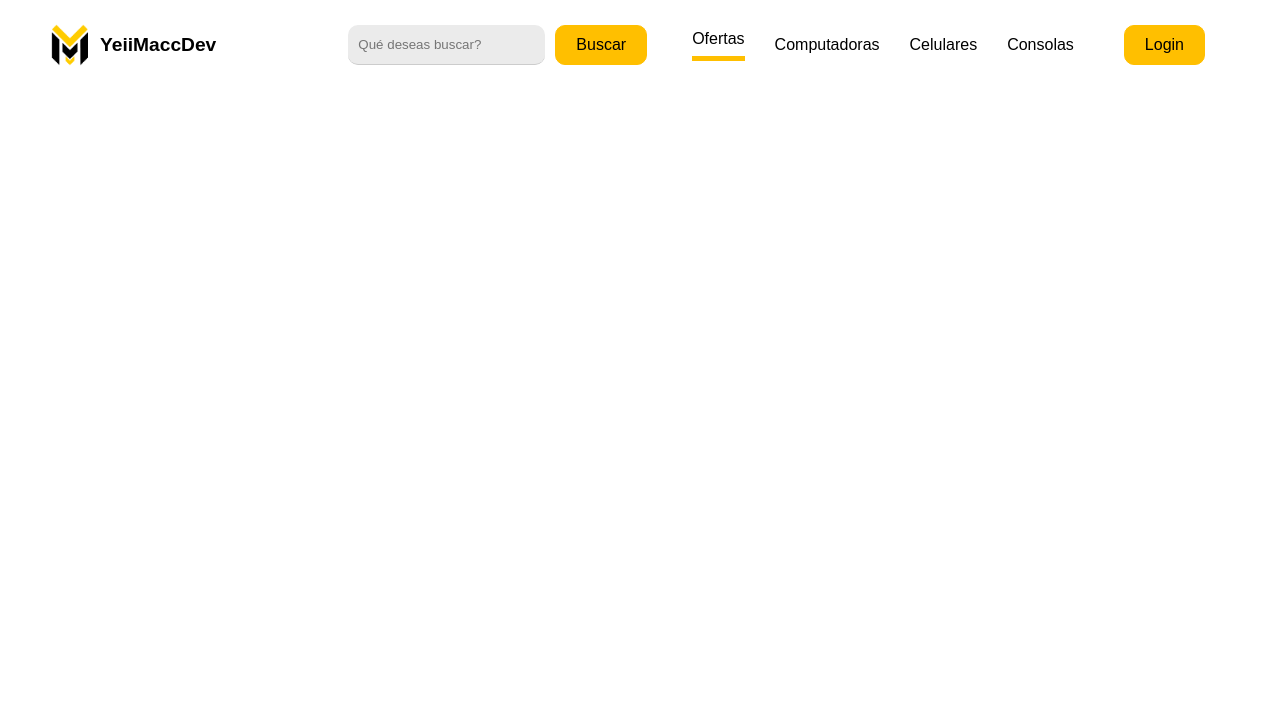
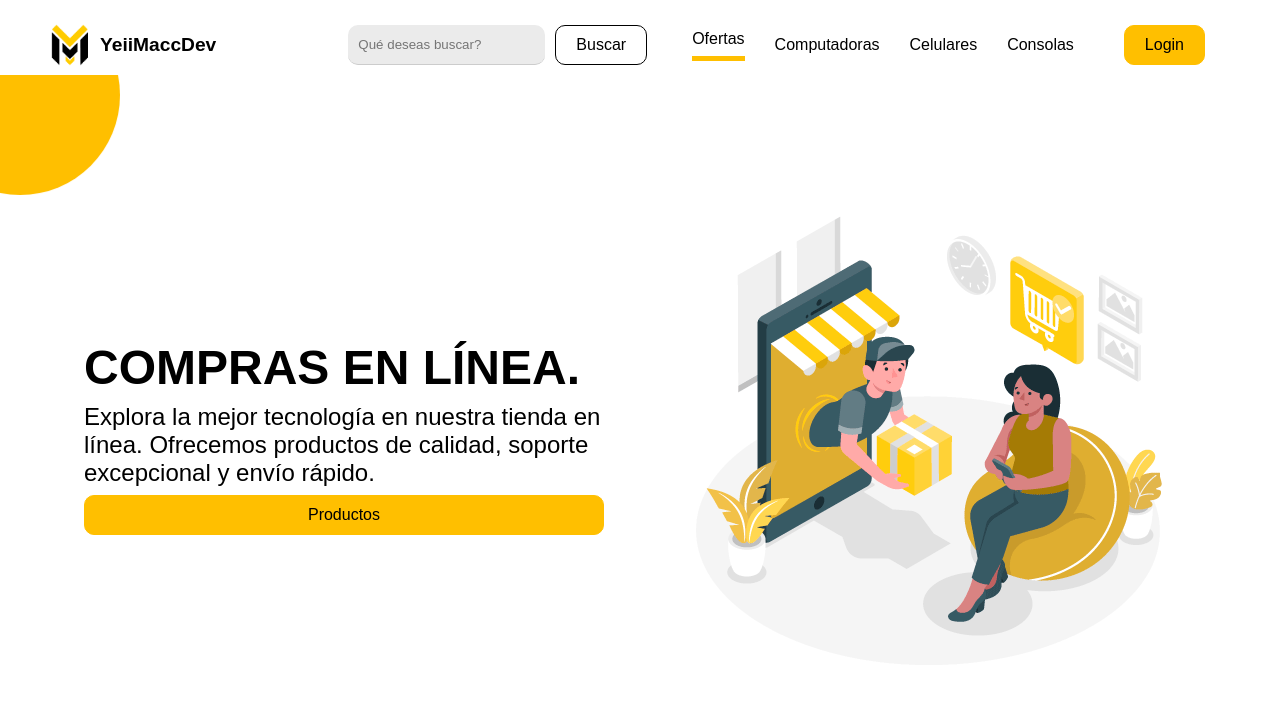
Before and after one commit to YeiiMaccDev/E-commerce_Js, a website built with webpack: page src/index.html in a window 1280 px wide. Built offline with nearby package versions, Linux system fonts and the light colour scheme.

Commit message:
banner-home

```diff
--- /dev/null
+++ b/src/css/index.css
@@ -0,0 +1,97 @@
+/* --------------- banner home ---------------  */
+.banner-home {
+    display: flex;
+    justify-content: center;
+    background-color: #fff;
+}
+
+.banner-home__circulo {
+    width: 200px;
+    height: 200px;
+    top: -25px;
+    left: -100px;
+
+    transition: all 1s ease-in-out;
+    animation: 20s flotarDiagonal infinite;
+}
+
+.banner-home__container {
+    display: flex;
+    flex-direction: row;
+    align-items: center;
+    gap: 1rem;
+}
+
+.banner-home__image {
+    display: flex;
+    flex-direction: column;
+    align-items: center;
+    justify-content: center;
+
+    width: 50%;
+    padding: 1rem;
+}
+
+.banner-home__image img {
+    width: 100%;
+    max-width: 500px;
+    height: auto;
+    /* animation: flotar 16s infinite; */
+    transition: all 1s ease-in-out;
+}
+
+.banner-content {
+    width: 50%;
+    flex: 1;
+    margin: 0 20px;
+    z-index: 20;
+    padding: .5rem 0;
+}
+
+.banner-title {
+    font-size: 3rem;
+}
+
+.banner-description {
+    font-size: 1.5rem;
+    padding: .5rem 0;
+}
+
+.banner-btn {
+    margin: auto;
+    width: 100%;
+}
+
+@media screen and (max-width: 800px) {
+    .banner-home__container {
+        flex-direction: column-reverse;
+    }
+
+    .banner-home__image {
+        width: 100%;
+    }
+
+    .banner-content {
+        width: 100%;
+        text-align: center;
+        margin: 0;
+    }
+
+    .banner-title {
+        font-size: 2rem;
+    }
+
+    .banner-description {
+        font-size: 1.25rem;
+    }
+}
+
+@media screen and (min-width: 800px) and (min-height: 1000px) {
+    .banner-home {
+        min-height: 50vh;
+    }
+}
+
+
+
+/* --------------- banner home ---------------  */
--- a/src/index.html
+++ b/src/index.html
@@ -23,7 +23,7 @@
           <li class="navbar-site__item navbar-site__item-busqueda">
             <div class="navbar-site__busqueda">
               <input i class="navbar-site__busqueda-input outline-none" type="text" placeholder="Qué deseas buscar?" />
-              <button class="btn btn-primary-color navbar-site__button">Buscar</button>
+              <button class="btn btn-light navbar-site__button">Buscar</button>
             </div>
           </li>
           <li class="navbar-site__item">
@@ -54,6 +54,25 @@
 
   <main>
 
+    <section class="banner-home vh-100">
+      <figure class="circulo banner-home__circulo"></figure>
+      <div class="banner-home__container container">
+        <div class="banner-content">
+          <h1 class="banner-title">COMPRAS EN LÍNEA.</h1>
+          <p class="banner-description">Explora la mejor tecnología en nuestra tienda en línea. Ofrecemos productos de
+            calidad, soporte
+            excepcional y envío rápido.</p>
+          <a href="#productos">
+            <button class="btn btn-primary-color banner-btn">Productos</button>
+          </a>
+        </div>
+        <div class="banner-home__image">
+          <img loading="lazy" src="assets/img/banner-home.png" alt="Banner">
+          <!-- <figure class="ball2"></figure> -->
+        </div>
+      </div>
+    </section>
+
   </main>
 
 </body>
--- a/src/index.js
+++ b/src/index.js
@@ -1,4 +1,5 @@
 import './styles.css';
 import './css/Menu.css';
+import './css/index.css';
 
 import './js/components/menuResponsive.js';
--- a/src/styles.css
+++ b/src/styles.css
@@ -8,7 +8,7 @@
     --input-placeholder: #d4d4d4;
     --input-bg: #efefef;
     --texto-destaque: #ffff;
-    --azul-destaque: #2a7ae4;
+    --azul-destaque: #00C9C8;
     --bg-contato: #eaf2fd;
 }
 
@@ -84,10 +84,67 @@ body {
 .btn-light {
     background-color: #fff;
     color: #000;
-    border: 1px solid var(--primary-color);
+    border: 1px solid #000;
 }
 
 .btn-light:hover {
     color: #000;
-    border: 1px solid #000;
+    border: 1px solid var(--primary-color);
 }
+
+/*--------------- Spheres with animation ---------------*/
+.circulo {
+    position: absolute;
+    border-radius: 50%;
+
+    background: var(--primary-color);
+  }
+
+  .ball2 {
+    position: absolute;
+    bottom: 0;
+    left: 0;
+
+    animation: flotar 5s infinite;
+    transition: all 1s ease-in-out;
+
+    display: block;
+    width: 200px;
+    height: 200px;
+    margin: 30px auto 0;
+    background-color: #dfdfdf;
+    border-radius: 50%;
+    box-shadow: inset -25px -25px 40px rgba(0, 0, 0, .5);
+    background-image: -webkit-linear-gradient(-45deg, rgba(255, 255, 220, 0.116) 0%, transparent 100%);
+    background-image: -moz-linear-gradient(-45deg, rgba(255, 255, 220, .2) 0%, transparent 100%);
+    background-image: -o-linear-gradient(-45deg, rgba(255, 255, 220, .2) 0%, transparent 100%);
+    background-image: -ms-linear-gradient(-45deg, rgba(255, 255, 220, .2) 0%, transparent 100%);
+  }
+
+  @keyframes flotar {
+    0% {
+      transform: translateY(5px);
+    }
+
+    50% {
+      transform: translateY(-10px);
+    }
+
+    100% {
+      transform: translateY(5px);
+    }
+  }
+
+  @keyframes flotarDiagonal {
+    0% {
+      transform: translate(0, 0);
+    }
+
+    50% {
+      transform: translate(25px, 25px);
+    }
+
+    100% {
+      transform: translate(0, 0);
+    }
+  }
```
Also changed, not shown: src/assets/img/banner-home.png (added).
